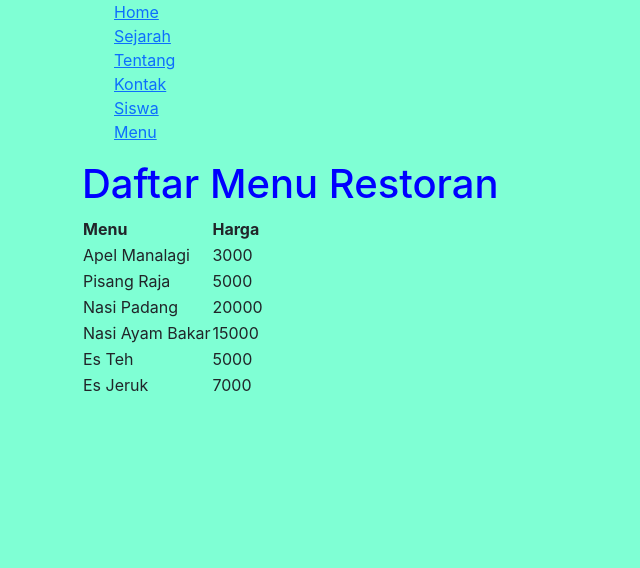
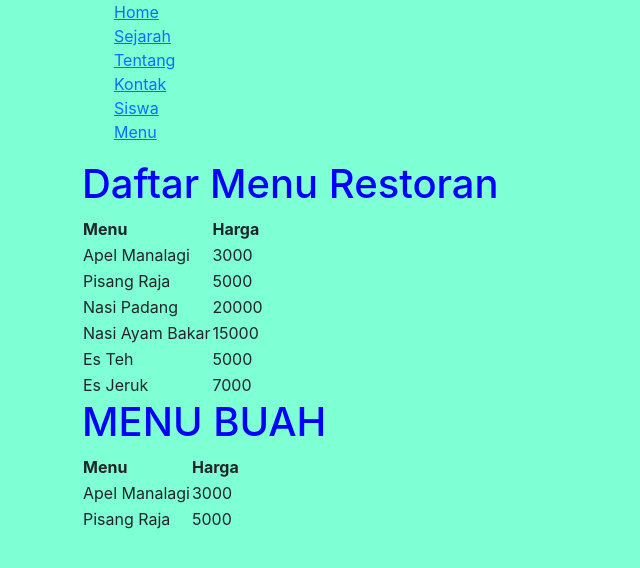
Before and after one commit to UlulAzmi111/REACT-JS, a React (Create React App) app: page /menu in a window 1280 px wide. Shown: the top 568 px of the page, without its empty margins (0-640 px from the left). Built offline with nearby package versions, Linux system fonts and the light colour scheme.

Commit message:
Memodifikasi file untuk video 11 -> Penggunaan Reuse Filter

```diff
--- a/src/pages/Menu.js
+++ b/src/pages/Menu.js
@@ -18,6 +18,7 @@ function Menu() {
     return (
       <div className="App">
         <Tabel menu = {menus} titel = {titel}/>
+        <Tabel menu = {menus.filter((data)=>(data.idkategori===14))} titel ="MENU BUAH"/>
       </div>
     );
   }
```
Also changed, not shown: src/pages/Tabel.js (line endings or trailing spaces).
